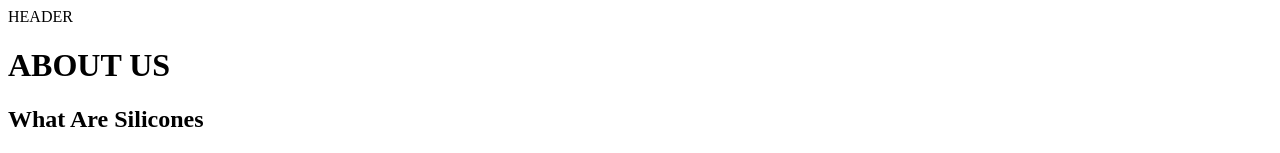
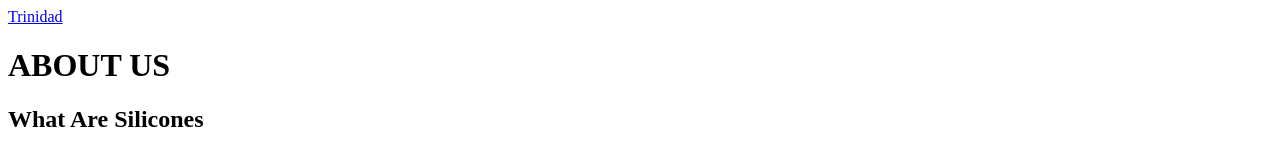
Before and after one commit to AurlinD/trinidad, a React (Create React App) app in the folder client/: page /about_us in a window 1280 px wide. Shown: the top 153 px of the page. Built offline with nearby package versions, Linux system fonts and the light colour scheme.

Commit message:
bugfix for routing

```diff
--- a/client/src/components/App.js
+++ b/client/src/components/App.js
@@ -5,7 +5,7 @@ import history from "./history";
 import Main from "./pages/Main";
 import AboutUs from "./pages/AboutUs";
 import Contact from "./pages/Contact";
-import CustomOrder from "./pages/Custom_Order";
+import CustomOrder from "./pages/CustomOrder";
 import WhatWeDo from "./pages/WhatWeDo";
 
 const App = () => {
--- a/client/src/components/Header.js
+++ b/client/src/components/Header.js
@@ -2,5 +2,11 @@ import React from "react";
 import { Link } from "react-router-dom";
 
 export default function Header() {
-  return <div>HEADER</div>;
+  return (
+    <nav>
+      <div>
+        <Link to="/">Trinidad</Link>
+      </div>
+    </nav>
+  );
 }
```
